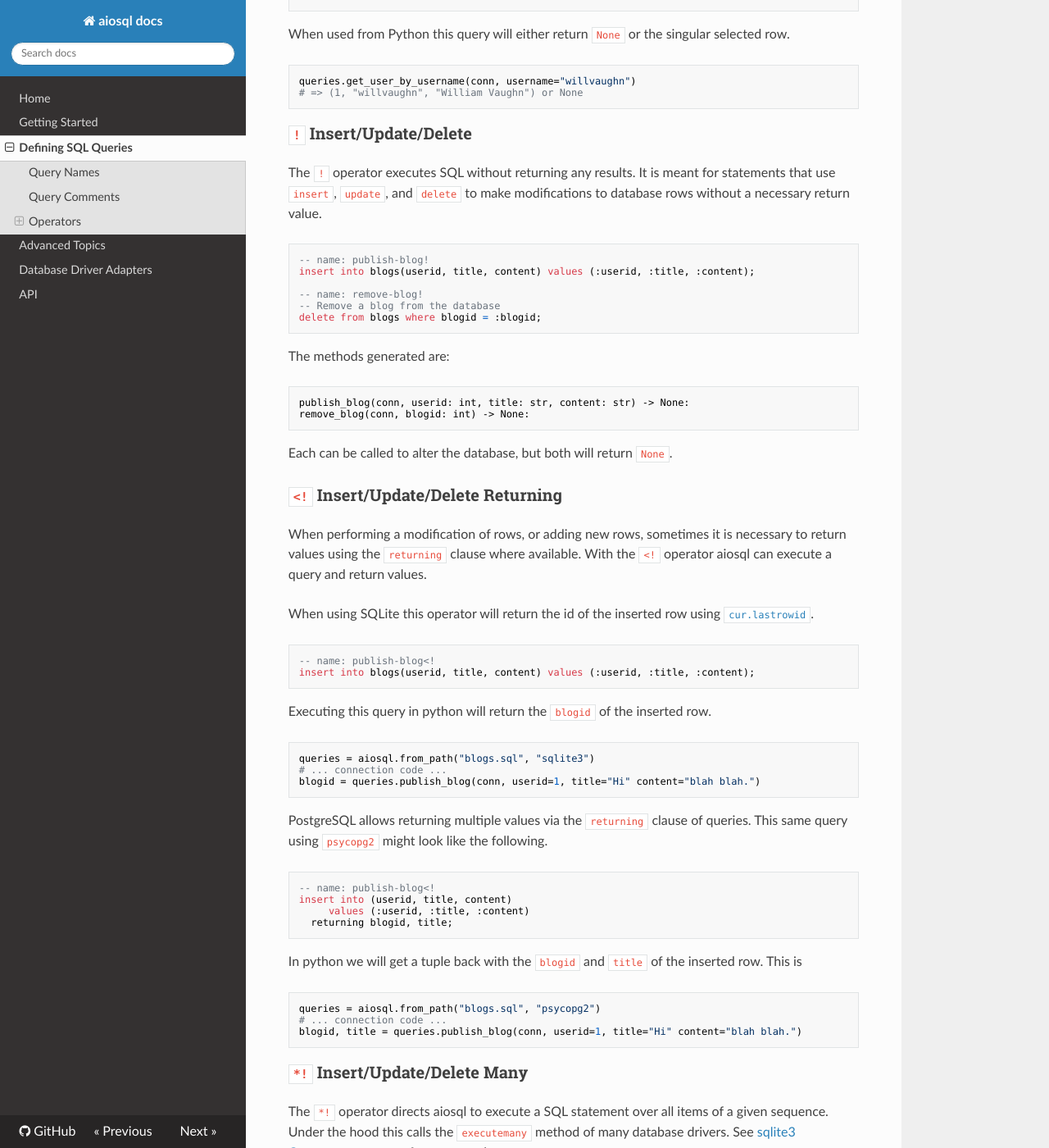
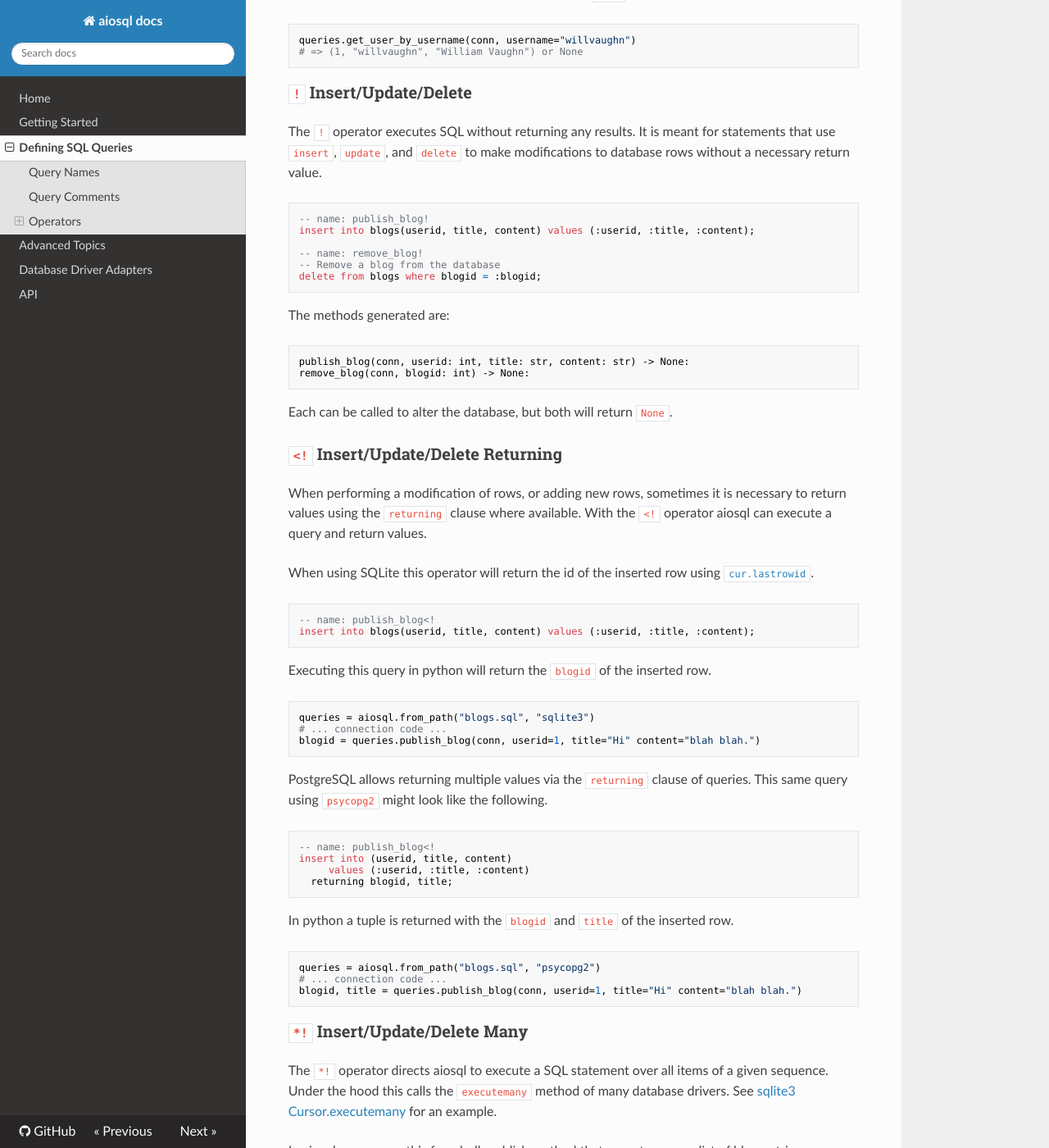
Before and after one commit to nackjicholson/aiosql, an MkDocs documentation site: the page built from docs/defining-sql-queries.md, in a window 1280 px wide and 1400 px high, scrolled down 1744 px. Shown: the whole window at 82% size. Built offline with MkDocs 1.6.1, drawn with Linux system fonts in a browser that asks for light colours; nearby versions of some CDN libraries; some of the changed text lies outside the part shown.

Commit message:
prefer underscores in docs, it is simpler

````diff
--- a/docs/defining-sql-queries.md
+++ b/docs/defining-sql-queries.md
@@ -2,10 +2,10 @@
 
 ## Query Names
 
-Name definitions are how aiosql determines the name of the methods that SQL code blocks are accessible by. A query name is defined by a SQL comment of the form "-- name: <query-name>". You can use `-` or `_` in your query names, but the methods in python will always be valid python names using underscores.
+Name definitions are how aiosql determines the name of the methods that SQL code blocks are accessible by. A query name is defined by a SQL comment of the form "-- name: <query-name>".
 
 ```sql
--- name: get-all-blogs
+-- name: get_all_blogs
 select * from blogs;
 ```
 
@@ -16,7 +16,7 @@
 _./sql/blogs.sql_
 
 ```sql
--- name: get-all-blogs
+-- name: get_all_blogs
 -- Fetch all fields for every blog in the database.
 select * from blogs;
 ```
@@ -45,7 +45,7 @@
 In the above [Query Names](#query-names) section the `get-all-blogs` name is written without any trailing operators.
 
 ```sql
--- name: get-all-blogs
+-- name: get_all_blogs
 ```
 
 The lack of an operator is actually the most basic operator used by default for your queries. This tells aiosql to execute the query and to return all the results. In the case of `get-all-blogs` that means a `select` statement will be executed and a list of rows will be returned. When writing your application you will often need to perform other operations besides `select`, like `insert`, `delete`, and perhaps bulk operations. The operators detailed in the other sections of this doc let you declare in your SQL code how that query should be executed by a python database driver.
@@ -57,7 +57,7 @@
 As an example, if you have a unique constraint on the `username` field in your `users` table which makes it impossible for two users to share the same username, you could use `^` to direct aiosql to select a single user rather than a list of rows of length 1.
 
 ```sql
--- name: get-user-by-username^
+-- name: get_user_by_username^
 select userid,
        username,
        name
@@ -77,10 +77,10 @@
 The `!` operator executes SQL without returning any results. It is meant for statements that use `insert`, `update`, and `delete` to make modifications to database rows without a necessary return value.
 
 ```sql
--- name: publish-blog!
+-- name: publish_blog!
 insert into blogs(userid, title, content) values (:userid, :title, :content);
 
--- name: remove-blog!
+-- name: remove_blog!
 -- Remove a blog from the database
 delete from blogs where blogid = :blogid;
 ```
@@ -101,7 +101,7 @@
 When using SQLite this operator will return the id of the inserted row using [`cur.lastrowid`](https://docs.python.org/3/library/sqlite3.html#sqlite3.Cursor.lastrowid).
 
 ```sql
--- name: publish-blog<!
+-- name: publish_blog<!
 insert into blogs(userid, title, content) values (:userid, :title, :content);
 ```
 
@@ -116,13 +116,13 @@
 PostgreSQL allows returning multiple values via the `returning` clause of queries. This same query using `psycopg2` might look like the following.
 
 ```sql
--- name: publish-blog<!
+-- name: publish_blog<!
 insert into (userid, title, content)
      values (:userid, :title, :content)
   returning blogid, title;
 ```
 
-In python we will get a tuple back with the `blogid` and `title` of the inserted row. This is
+In python a tuple is returned with the `blogid` and `title` of the inserted row.
 
 ```python
 queries = aiosql.from_path("blogs.sql", "psycopg2")
@@ -137,7 +137,7 @@
 In aiosql we can use this for a bulk publish method that operates over a list of blog entries.
 
 ```sql
--- name: bulk-publish*!
+-- name: bulk_publish*!
 -- Insert many blogs at once
 insert into blogs (userid, title, content, published)
 values (:userid, :title, :content, :published);
@@ -159,7 +159,7 @@
 Using this operarator will execute sql statements as a script. You can't do variable substitution with the `#` operator. An example usecase is using data definition statements like create table in order to setup a database.
 
 ```sql
--- name: create-schema#
+-- name: create_schema#
 create table users (
     userid integer not null primary key,
     username text not null,
````
